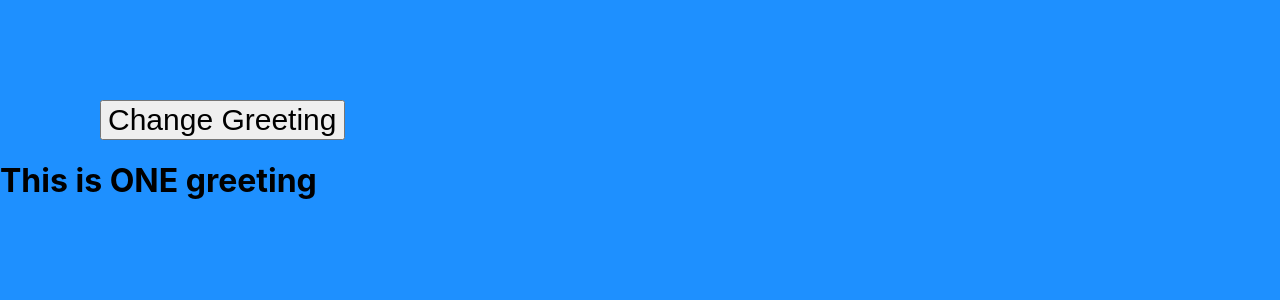
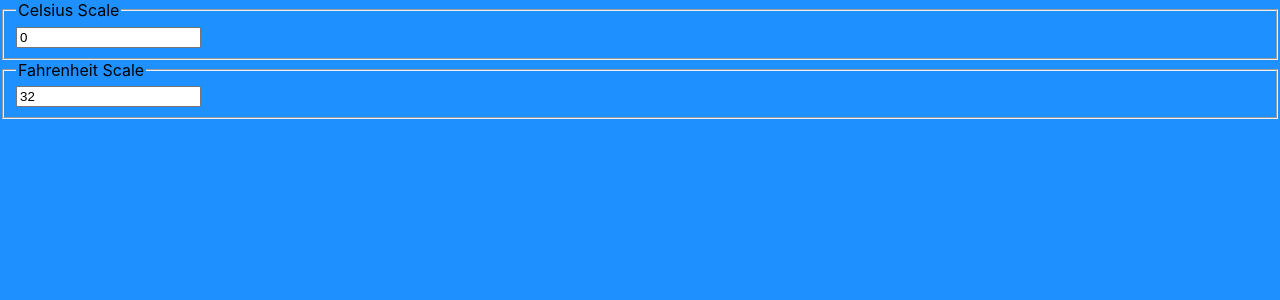
Before and after one commit to amitzed/react-practice, a React (Create React App) app: page / in a window 1280 px wide. Shown: the top 300 px of the page. Built offline with nearby package versions, Linux system fonts and the light colour scheme.

Commit message:
New Component: TemperatureScale which converts Celsius to Fahrenheit and vice versa

```diff
--- a/src/index.css
+++ b/src/index.css
@@ -13,10 +13,10 @@ code {
     monospace;
 }
 
-button {
+/* button {
   font-size: 30px;
   margin: 100px 100px 0 100px;
   height: auto;
   width: auto;
   cursor: pointer;
-}
+} */
--- a/src/index.js
+++ b/src/index.js
@@ -2,34 +2,39 @@ import React from 'react'
 import ReactDOM from 'react-dom'
 import './index.css';
 
-function Greeting(props) {
-  if(props.value) {
-    return <h1>This is ONE greeting</h1>
-  }
-    return <h1>This is the OTHER greeting</h1>
-}
-
-class Button extends React.Component {
+class TemperatureScale extends React.Component {
   constructor(props) {
     super(props);
-    this.state = {value: true}
+    this.state = {scale: 'c', temperature: 0}
   }
-  handleClick = () => {
-    this.setState({
-      value: !this.state.value
-    });
-  }
+  handleCelsius = (e) => {
+    this.setState({scale: 'c', temperature: e.target.value})
+  };
+  handleFahrenheit = (e) => {
+    this.setState({scale: 'f', temperature: e.target.value})
+  };
   render() {
+    const temperature = this.state.temperature
+    const scale = this.state.scale
+    const celsius = scale === 'f' ? (temperature - 32) * 5/9 : temperature;
+    const fahrenheit = scale === 'c' ? (temperature * 9/5) + 32 : temperature;
     return(
       <div>
-        <button onClick={this.handleClick}>Change Greeting</button>
-        <Greeting value={this.state.value} />
+        <fieldset>
+          <legend>Celsius Scale</legend>
+          <input value={celsius} onChange={this.handleCelsius} />
+        </fieldset>
+
+        <fieldset>
+          <legend>Fahrenheit Scale</legend>
+          <input value={fahrenheit} onChange={this.handleFahrenheit} />
+        </fieldset>
       </div>
     )
-  }
+   }
 }
 
   ReactDOM.render(
-    <Button />,
+    <TemperatureScale />,
       document.getElementById('root')
   );
```
